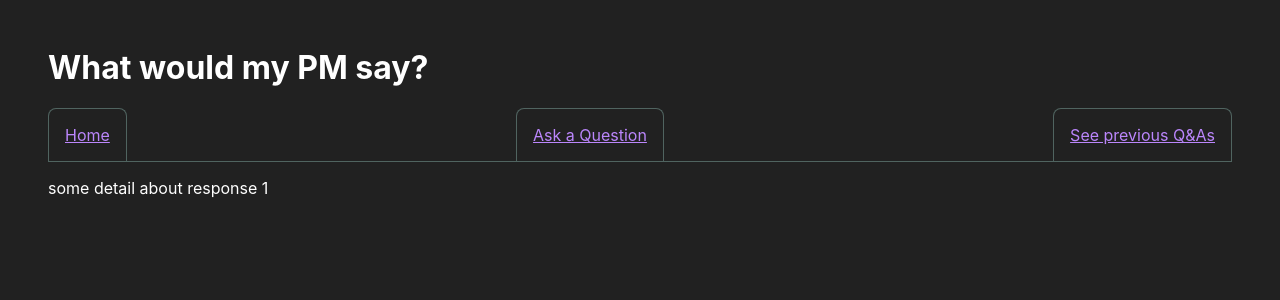
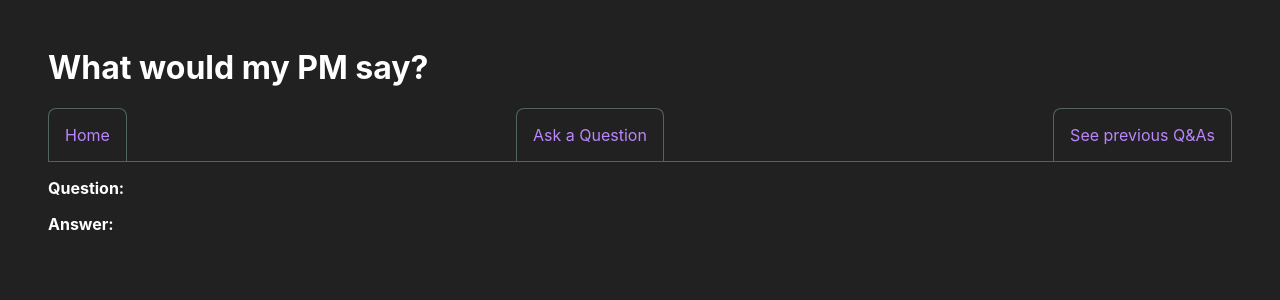
Before and after one commit to savente93/what-would-my-pm-say, a React (Create React App) app: page /details/1 in a window 1280 px wide. Shown: the top 300 px of the page. Built offline with nearby package versions, Linux system fonts and the light colour scheme; data requests are answered from the project's data file.

Commit message:
add some padding

```diff
--- a/src/HistoricalQuestions.js
+++ b/src/HistoricalQuestions.js
@@ -7,8 +7,7 @@ const HistoricalQuestions = ({ history }) => {
         {history.map((response) => (
           <li key={response.response_id}>
             <Link to={"/details/" + response.response_id}>
-              Q: {response.question}
-              <br />
+              Q: {response.question} <br />
               A: {response.answer}
             </Link>{" "}
           </li>
--- a/src/ResponseDetails.js
+++ b/src/ResponseDetails.js
@@ -1,9 +1,32 @@
 import { useParams } from "react-router-dom";
+import useFetch from "./useFetch";
+import { useState, useEffect } from "react";
 
 const ResponseDetails = () => {
   const { id } = useParams();
+  const [response, setresponse] = useState(null);
+  const { allResponses, isLoadingResponse, Error } = useFetch(
+    "http://localhost:8000/historical_questions/"
+  );
 
-  return <div className="details">some detail about response {id}</div>;
+  //   useEffect(() => {
+  //     setresponse(allResponses.filter((r) => r.response_id !== id));
+  //   }, [allResponses]);
+
+  return (
+    <div className="details">
+      <p>
+        <b>Question: </b>
+        <br />
+        {response && response.question}
+      </p>
+      <p>
+        <b>Answer: </b>
+        <br />
+        {response && response.answer}
+      </p>
+    </div>
+  );
 };
 
 export default ResponseDetails;
--- a/src/index.css
+++ b/src/index.css
@@ -32,12 +32,16 @@ nav a {
   border: #506460 .1rem solid;
   border-bottom: 0;
   padding: 1rem;
+  text-decoration: none;
 }
 
-.HistoricalQuestions{
+.HistoricalQuestions a{
   line-height: 1.2em;
+  text-decoration: none;
 }
 
 .HistoricalQuestions li {
   margin-top: 1.5em;
+  border:#506460 .1rem solid;
+  padding: .5rem;
 }
--- a/src/useFetch.js
+++ b/src/useFetch.js
@@ -8,7 +8,7 @@ const useFetch = (url) => {
   useEffect(() => {
     const abortCont = new AbortController();
 
-    setTimeout(() => {
+    // setTimeout(() => {
     fetch(url, { signal: abortCont.signal })
       .then((res) => {
         if (!res.ok) {
@@ -31,7 +31,7 @@ const useFetch = (url) => {
           setError(err.message);
         }
       });
-    }, 1000);
+    // }, 100);
     return () => {
       abortCont.abort();
     };
```
Lines whose indentation alone changed are shown as unchanged.
